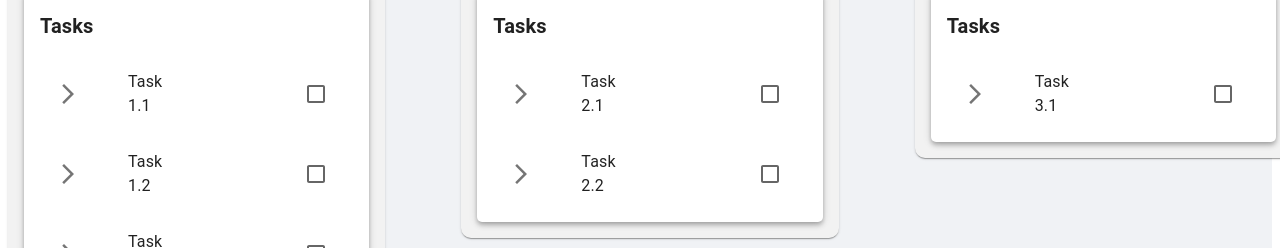
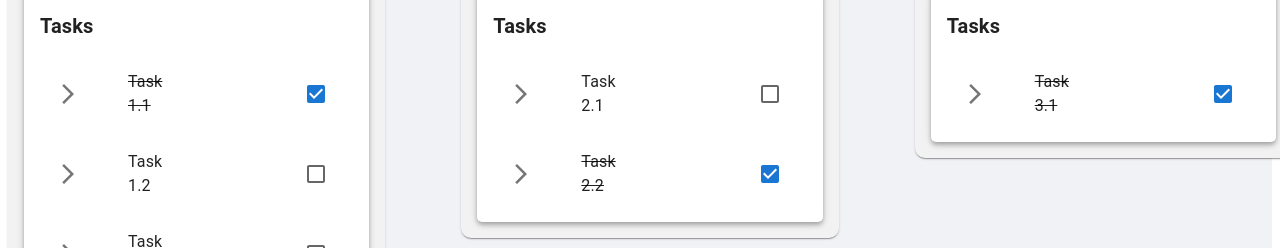
Before and after one commit to mcanozkulekci/Taskify, a React (Create React App) app: page / in a window 1280 px wide. Shown: the part 284-532 px from the top of the page. Built offline with nearby package versions, Linux system fonts and the light colour scheme.

Commit message:
handleChange function in the SingleTask component is wired to the checked attribute of checkbox. Now, we can set the state of the task as completed=true or completed=false related the checkbox state

```diff
--- a/src/App.tsx
+++ b/src/App.tsx
@@ -3,9 +3,13 @@ import Typography from '@mui/material/Typography';
 import { Box } from '@mui/material';
 import PhaseList from './components/PhaseList';
 import mockData from './components/MockData';
+import Task from './types/Task';
 
 const App: React.FC = () => {
   const [state, setState] = useState(mockData);
+  const [isPhaseDone, setIsPhaseDone] = useState(
+    Array(mockData.phases.length).fill(false)
+  );
 
   return (
     <div
--- a/src/components/SingleTask.tsx
+++ b/src/components/SingleTask.tsx
@@ -1,4 +1,4 @@
-import React, { useState } from 'react';
+import React, { useEffect, useState } from 'react';
 import { Box, Checkbox, Typography } from '@mui/material';
 import Task from '../types/Task';
 import { CheckBox } from '@mui/icons-material';
@@ -8,18 +8,22 @@ interface SingleTaskProps {
 }
 
 const SingleTask: React.FC<SingleTaskProps> = ({ task }: SingleTaskProps) => {
-  const [checked, setChecked] = useState<boolean>(false);
+  const [checked, setChecked] = useState<boolean>(task.completed);
   const handleChange = (event: React.ChangeEvent<HTMLInputElement>) => {
-    setChecked(event.target.checked);
+    const completed = event.target.checked;
+    setChecked(completed);
+    task.completed = completed;
   };
+  console.log(task.completed);
 
+  useEffect(() => {}, [checked]);
   return (
     <Box
       sx={{
         display: 'flex',
         alignItems: 'center',
         justifyContent: 'space-between',
-        backgroundColor: checked ? '#d9ead3' : 'transparent',
+        textDecoration: checked ? 'line-through' : 'transparent',
       }}
     >
       <Box sx={{ mr: 1 }}>
--- a/src/index.tsx
+++ b/src/index.tsx
@@ -5,8 +5,4 @@ import App from './App';
 const root = ReactDOM.createRoot(
   document.getElementById('root') as HTMLElement
 );
-root.render(
-  <React.StrictMode>
-    <App />
-  </React.StrictMode>
-);
+root.render(<App />);
```
